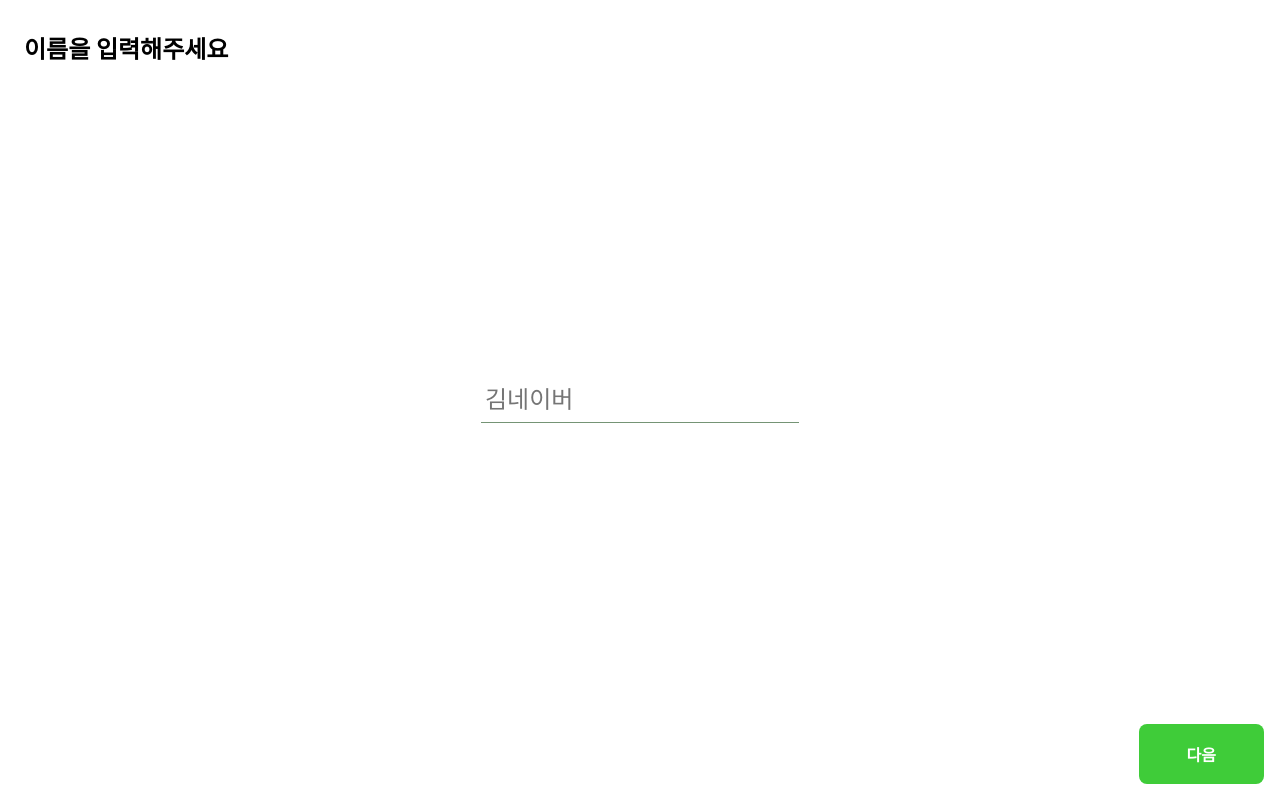
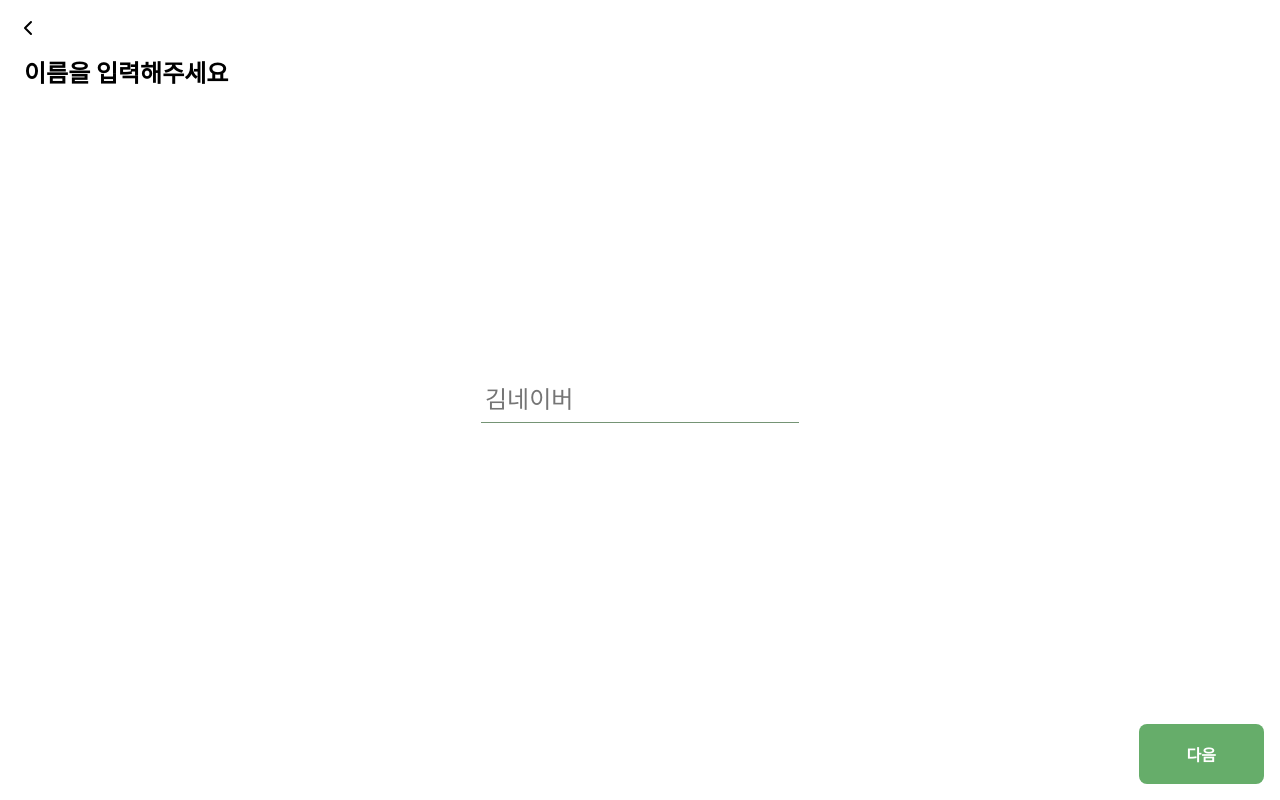
Before and after one commit to SPARCSPARCS/keefit-front, a React (Vite) app: page / in a window 1280 px wide. Both pictures are taken after a click on the button "시작하기". Built offline with nearby package versions, Linux system fonts and the light colour scheme; a web font is replaced by a local one.

Commit message:
feat: add prev button

```diff
--- a/src/components/Button.tsx
+++ b/src/components/Button.tsx
@@ -13,7 +13,7 @@
   border: "none",
   borderRadius: "8px",
   padding: "1.125rem 3rem",
-  backgroundColor: "#3fcc39",
+  backgroundColor: "#66AD6A",
   color: "#fff",
   width: "100%",
   cursor: "pointer",
@@ -25,7 +25,7 @@
   flexDirection: "row",
   gap: "0.5rem",
   ":hover": {
-    backgroundColor: "#3bab37",
+    backgroundColor: "#3B813E",
   },
 });
 
--- /dev/null
+++ b/src/components/Nav.tsx
@@ -0,0 +1,34 @@
+import { css } from "@emotion/react";
+import { ChevronLeft } from "lucide-react";
+
+export function TopNav({ onPrev }: { onPrev?: any }) {
+  const navStyle = css({
+    position: "fixed",
+    top: "0",
+    width: "100%",
+    alignItems: "center",
+    justifyContent: "flex-start",
+    zIndex: 900,
+  });
+
+  return (
+    <div css={navStyle}>
+      <BackwardButton onClick={onPrev} />
+    </div>
+  );
+}
+
+function BackwardButton({ onClick }: any) {
+  return (
+    <div
+      onClick={onClick}
+      style={{
+        padding: "1rem",
+        cursor: "pointer",
+        width: "1rem",
+      }}
+    >
+      <ChevronLeft />
+    </div>
+  );
+}
--- a/src/components/TopTitleBody.tsx
+++ b/src/components/TopTitleBody.tsx
@@ -3,10 +3,10 @@
     <div
       style={{
         position: "fixed",
-        top: "0",
+        top: "1rem",
         left: "0.5rem",
         padding: "1rem",
-        paddingTop: "2rem",
+        paddingTop: "2.5rem",
       }}
     >
       {children}
--- a/src/pages/Interview/index.tsx
+++ b/src/pages/Interview/index.tsx
@@ -15,6 +15,7 @@
 import * as vision from "@mediapipe/tasks-vision";
 import { Title } from "../../components/Title";
 import { TopTitleBody } from "../../components/TopTitleBody";
+import { TopNav } from "../../components/Nav";
 
 export function InterviewPage() {
   const navigate = useNavigate();
@@ -54,6 +55,19 @@
 
     setActivePage(pages[index + 1]);
     setNowPageIndex((index) => index + 1);
+  };
+
+  const handleClickPrevButton = () => {
+    if (nowPageIndex == 0) {
+      navigate("/user/major");
+    }
+
+    const index = pages.findIndex((item) => {
+      return item == activePage;
+    });
+
+    setActivePage(pages[index - 1]);
+    setNowPageIndex((index) => index - 1);
   };
 
   const record = async () => {
@@ -149,6 +163,8 @@
 
   return (
     <>
+      {activePage != "Record" && <TopNav onPrev={handleClickPrevButton} />}
+
       <Progress progress={(nowPageIndex / pages.length) * 100}></Progress>
       <div
         css={css({
--- a/src/pages/User/FormMajor.tsx
+++ b/src/pages/User/FormMajor.tsx
@@ -7,6 +7,7 @@
 import { Title } from "../../components/Title";
 import { TopTitleBody } from "../../components/TopTitleBody";
 import { useNavigate } from "react-router-dom";
+import { TopNav } from "../../components/Nav";
 
 export function FormMajorPage() {
   const navigate = useNavigate();
@@ -15,9 +16,9 @@
   const [showLoad, setShowLoad] = useState(false);
 
   const setUserMajor = useUserStore((state: any) => state.setUserMajor);
+  const userMajor = useUserStore((state: any) => state.userMajor);
 
   const handleClickSend = () => {
-    setUserMajor(value);
     navigate("/interview");
   };
 
@@ -31,10 +32,10 @@
         height: "100%",
       })}
     >
+      <TopNav onPrev={() => navigate("/user/name")} />
       <TopTitleBody>
         <Title animationDelay="0">전공을 입력해주세요</Title>
       </TopTitleBody>
-
       <div
         style={{
           position: "fixed",
@@ -50,11 +51,10 @@
           다음
         </Button>
       </div>
-
       <Input
         placeholder="산업디자인학과"
-        value={value}
-        onChange={(e) => setValue(e.target.value)}
+        value={userMajor}
+        onChange={(e) => setUserMajor(e.target.value)}
       ></Input>
     </div>
   );
--- a/src/pages/User/FormName.tsx
+++ b/src/pages/User/FormName.tsx
@@ -7,17 +7,17 @@
 import { Title } from "../../components/Title";
 import { TopTitleBody } from "../../components/TopTitleBody";
 import { useNavigate } from "react-router-dom";
+import { TopNav } from "../../components/Nav";
 
 export function FormNamePage() {
   const navigate = useNavigate();
 
-  const [value, setValue] = useState("");
   const [showLoad, setShowLoad] = useState(false);
 
   const setUserName = useUserStore((state: any) => state.setUserName);
+  const userName = useUserStore((state: any) => state.userName);
 
   const handleClickSendName = () => {
-    setUserName(value);
     navigate("/user/major");
   };
 
@@ -31,6 +31,7 @@
         height: "100%",
       })}
     >
+      <TopNav onPrev={() => navigate("/")} />
       <TopTitleBody>
         <Title animationDelay="0">이름을 입력해주세요</Title>
       </TopTitleBody>
@@ -53,8 +54,8 @@
 
       <Input
         placeholder="김네이버"
-        value={value}
-        onChange={(e) => setValue(e.target.value)}
+        value={userName}
+        onChange={(e) => setUserName(e.target.value)}
       ></Input>
     </div>
   );
```
